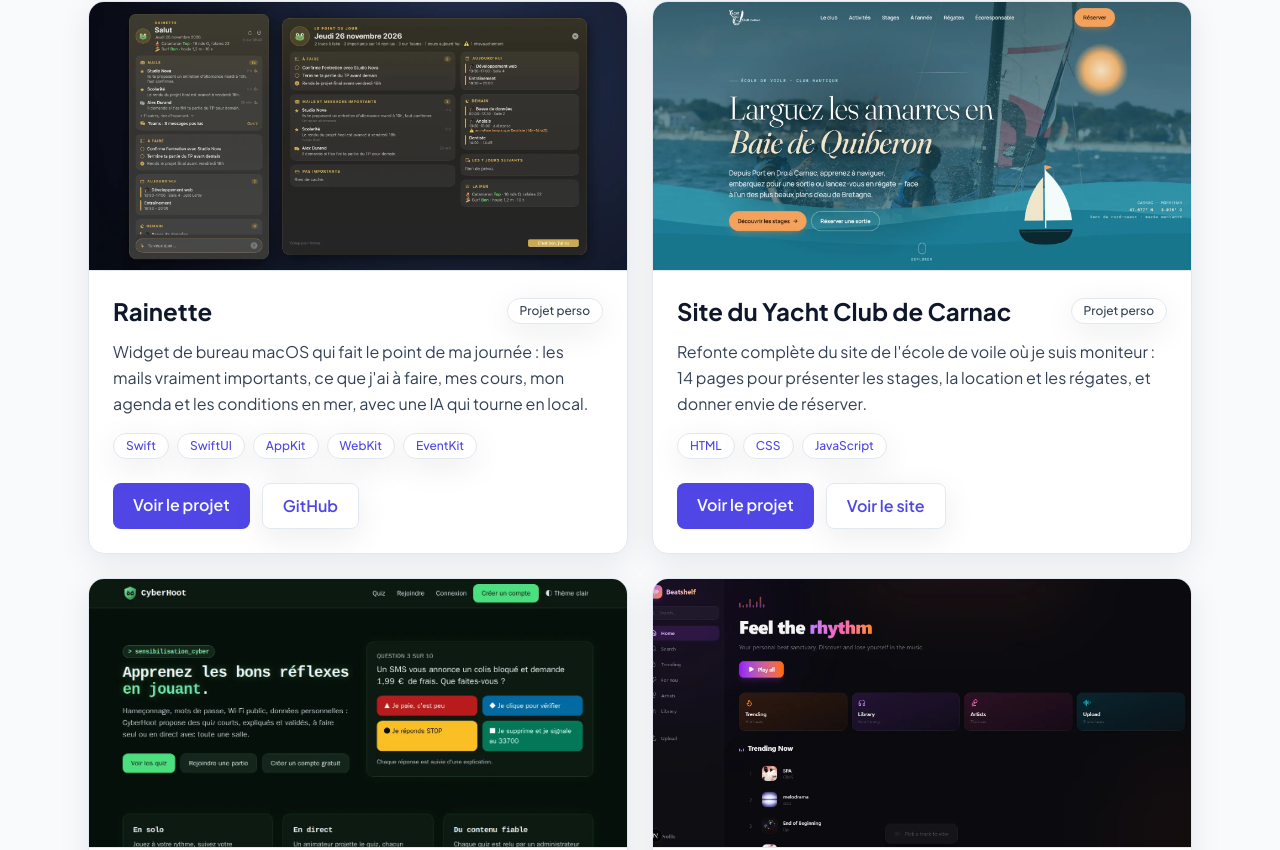
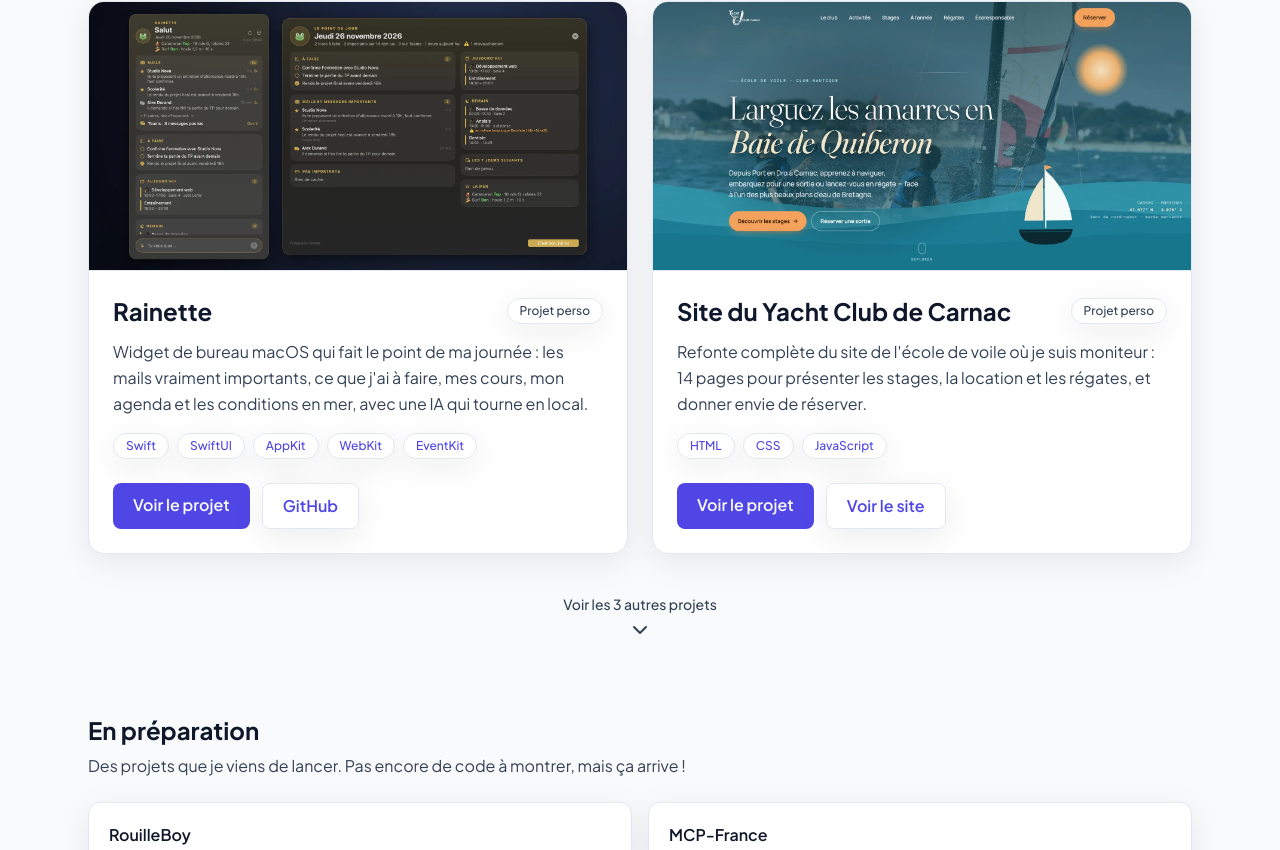
Before and after one commit to Fr0gzilla/Portfolio, a Next.js app: page / in a window 1280 px wide. Shown: the part 4081-4931 px from the top of the page. Built offline with nearby package versions, Linux system fonts and the light colour scheme.

Commit message:
Projets : les 4 premiers affichés, flèche pour dérouler les autres

```diff
--- a/app/globals.css
+++ b/app/globals.css
@@ -232,3 +232,15 @@ section {
     scroll-behavior: auto !important;
   }
 }
+
+/* Projets déroulés : apparition douce. */
+.fade-in-projets:not([hidden]) {
+  animation: projets-apparition 0.35s ease-out;
+}
+@keyframes projets-apparition {
+  from { opacity: 0; transform: translateY(-6px); }
+  to { opacity: 1; transform: none; }
+}
+@media (prefers-reduced-motion: reduce) {
+  .fade-in-projets:not([hidden]) { animation: none; }
+}
--- a/app/sections/ProjectsSection.tsx
+++ b/app/sections/ProjectsSection.tsx
@@ -1,5 +1,9 @@
 import Link from "next/link";
 import { projets, projetsEnPreparation, type Projet } from "../projets/data";
+import ProjetsDeroulants from "./ProjetsDeroulants";
+
+// Nombre de projets affichés d'emblée ; les autres se déroulent avec la flèche.
+const PROJETS_VISIBLES = 4;
 
 const typeLabels: Record<Projet["type"], string> = {
   perso: "Projet perso",
@@ -16,11 +20,15 @@ export default function ProjectsSection() {
       <h2 className="text-3xl md:text-4xl font-bold mb-3 text-[var(--text-primary)]">Projets</h2>
       <div className="h-[3px] w-24 bg-[var(--accent)] mb-10" />
 
-      <div className="grid md:grid-cols-2 gap-6">
-        {projets.map((projet) => (
+      <ProjetsDeroulants
+        premiers={projets.slice(0, PROJETS_VISIBLES).map((projet) => (
           <ProjetCarte key={projet.slug} projet={projet} />
         ))}
-      </div>
+        reste={projets.slice(PROJETS_VISIBLES).map((projet) => (
+          <ProjetCarte key={projet.slug} projet={projet} />
+        ))}
+        nombreReste={Math.max(0, projets.length - PROJETS_VISIBLES)}
+      />
 
       <h3 className="text-2xl font-bold mt-16 mb-2 text-[var(--text-primary)]">En préparation</h3>
       <p className="text-[var(--text-secondary)] mb-6">
--- /dev/null
+++ b/app/sections/ProjetsDeroulants.tsx
@@ -0,0 +1,64 @@
+"use client";
+
+import { useState, type ReactNode } from "react";
+
+// Affiche les premiers projets, et une flèche pour dérouler les autres.
+// Les projets masqués restent dans la page (attribut hidden) : les moteurs de recherche les voient.
+export default function ProjetsDeroulants({
+  premiers,
+  reste,
+  nombreReste,
+}: {
+  premiers: ReactNode;
+  reste: ReactNode;
+  nombreReste: number;
+}) {
+  const [ouvert, setOuvert] = useState(false);
+
+  return (
+    <>
+      <div className="grid md:grid-cols-2 gap-6">{premiers}</div>
+
+      {nombreReste > 0 && (
+        <>
+          <div
+            id="autres-projets"
+            hidden={!ouvert}
+            className="grid md:grid-cols-2 gap-6 mt-6 fade-in-projets"
+          >
+            {reste}
+          </div>
+
+          <div className="flex justify-center mt-8">
+            <button
+              type="button"
+              onClick={() => setOuvert((o) => !o)}
+              aria-expanded={ouvert}
+              aria-controls="autres-projets"
+              className="group flex flex-col items-center gap-1 px-5 py-2 rounded-xl text-[var(--text-secondary)]
+                         hover:text-[var(--accent)] transition-colors duration-200"
+            >
+              <span className="text-sm font-medium">
+                {ouvert
+                  ? "Masquer"
+                  : `Voir ${nombreReste === 1 ? "l'autre projet" : `les ${nombreReste} autres projets`}`}
+              </span>
+              <svg
+                aria-hidden="true"
+                viewBox="0 0 24 24"
+                className={`w-6 h-6 transition-transform duration-300 ${ouvert ? "rotate-180" : "group-hover:translate-y-0.5"}`}
+                fill="none"
+                stroke="currentColor"
+                strokeWidth={2}
+                strokeLinecap="round"
+                strokeLinejoin="round"
+              >
+                <path d="M6 9l6 6 6-6" />
+              </svg>
+            </button>
+          </div>
+        </>
+      )}
+    </>
+  );
+}
```
